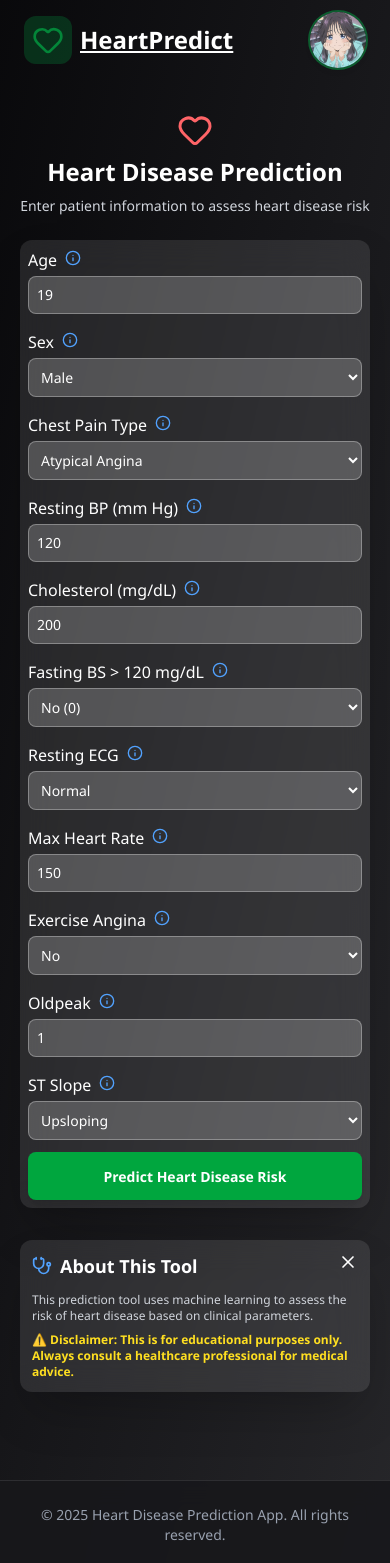
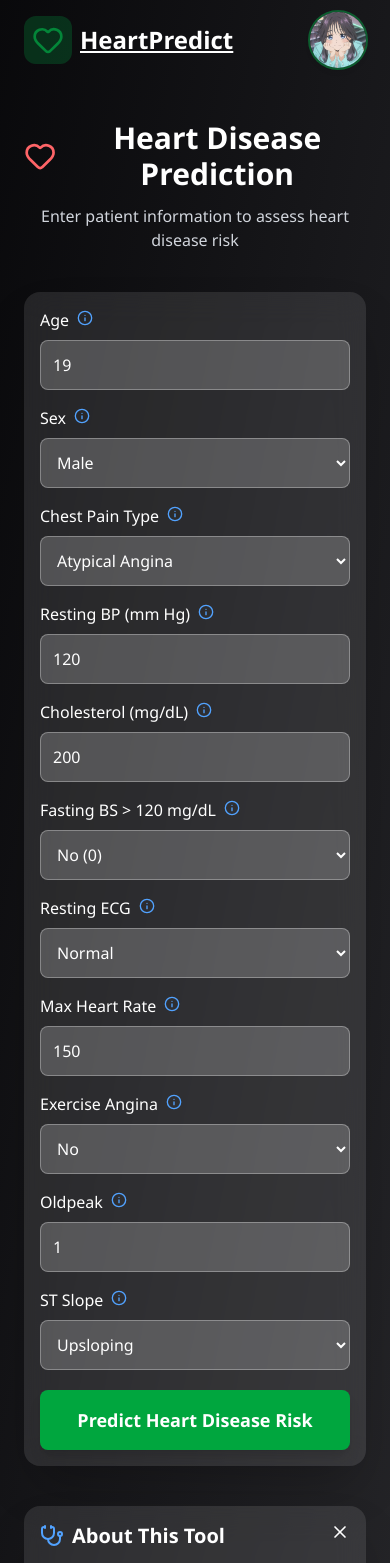
Before and after one commit to kapilsingh09/heart-disease, a React (Vite) app: page / in a window 390 px wide. Shown: the top 1563 px of the page. Built offline with nearby package versions, Linux system fonts and the light colour scheme.

Commit message:
infotooltip centerlization

```diff
--- a/src/components/HeartForm.jsx
+++ b/src/components/HeartForm.jsx
@@ -1,36 +1,30 @@
 import React, { useState } from "react";
 import { Heart, Activity, Stethoscope, Info, X } from "lucide-react";
+// import predictHeart from './api'
+// import predictHeart from "./api";
 import predictHeart from "../api";
 
 /**
  * InfoTooltip
- * Shows an info icon with a tooltip on hover or tap (for mobile).
+ * Shows an info icon with a tooltip on hover.
  * @param {string} title - Tooltip title
  * @param {string} description - Tooltip description
  */
 const InfoTooltip = ({ title, description }) => {
   const [show, setShow] = useState(false);
-
-  // Support touch devices
-  const toggleTooltip = (e) => {
-    e.preventDefault();
-    setShow((prev) => !prev);
-  };
-
   return (
-    <div className="relative inline-block ml-2 z-40">
+    <div className="relative inline-block ml-2">
       <button
         type="button"
         onMouseEnter={() => setShow(true)}
         onMouseLeave={() => setShow(false)}
-        onTouchStart={toggleTooltip}
-        className="text-blue-400 hover:text-blue-300 transition-colors focus:outline-none"
+        className="text-blue-400 hover:text-blue-300 transition-colors"
         aria-label={`Info about ${title}`}
       >
         <Info size={16} />
       </button>
       {show && (
-        <div className="absolute z-50 w-60 sm:w-64 p-3 bg-gray-700 text-white text-sm rounded-lg shadow-xl left-8 sm:left-6 top-0 transform -translate-y-1/4 sm:-translate-y-1/4">
+        <div className="absolute z-10 w-64 p-3 bg-gray-700 text-white text-sm rounded-lg shadow-xl left-1/2 top-1/2 transform -translate-x-1/2 -translate-y-1/2 flex flex-col items-center justify-center">
           <div className="font-semibold mb-1">{title}</div>
           <div className="text-gray-300">{description}</div>
         </div>
@@ -96,7 +90,7 @@ const HeartForm = () => {
       const result = await predictHeart(formData);
       setPrediction(result);
     } catch (error) {
-      setPrediction("Error: Unable to get prediction. Please try again.", error);
+      setPrediction("Error: Unable to get prediction. Please try again.",error);
     }
     setLoading(false);
   };
@@ -120,28 +114,28 @@ const HeartForm = () => {
   };
 
   return (
-    <div className="min-h-screen py-4 px-1 sm:px-4 bg-no-repeat bg-cover">
-      <div className="max-w-4xl mx-auto flex flex-col gap-4 md:gap-6 w-full">
+    <div className="min-h-screen  py-6 px-2 sm:px-4">
+      <div className="max-w-4xl mx-auto flex flex-col gap-6">
         {/* Header */}
-        <div className="text-center mb-2 sm:mb-4">
-          <div className="flex flex-col xs:flex-row items-center justify-center mb-2 sm:mb-3 gap-2">
-            <Heart className="text-red-400 mr-0 sm:mr-3" size={36} />
-            <h1 className="text-2xl xs:text-3xl sm:text-4xl font-bold text-white">
+        <div className="text-center mb-4">
+          <div className="flex items-center justify-center mb-3">
+            <Heart className="text-red-400 mr-3" size={40} />
+            <h1 className="text-3xl sm:text-4xl font-bold text-white">
               Heart Disease Prediction
             </h1>
           </div>
-          <p className="text-gray-300 text-sm xs:text-base sm:text-lg">
+          <p className="text-gray-300 text-base sm:text-lg">
             Enter patient information to assess heart disease risk
           </p>
         </div>
 
         {/* Main Form Card */}
-        <div className="max-w-7xl w-full bg-white/10 backdrop-blur-lg rounded-xl sm:rounded-2xl p-2 xs:p-4 sm:p-8 shadow-2xl mx-auto">
-          <form onSubmit={handleSubmit} className="space-y-3 sm:space-y-5">
+        <div className=" max-w-7xl  w-full bg-white/10 backdrop-blur-lg rounded-2xl p-4 sm:p-8 shadow-2xl">
+          <form onSubmit={handleSubmit} className="space-y-5">
             <div className="grid grid-cols-1 sm:grid-cols-2 gap-4">
               {/* Age */}
               <div>
-                <label className="flex flex-wrap items-center text-white font-medium mb-1 sm:mb-2">
+                <label className="flex items-center text-white font-medium mb-2">
                   Age
                   <InfoTooltip title="Age" description={fieldInfo.Age} />
                 </label>
@@ -149,7 +143,7 @@ const HeartForm = () => {
                   type="number"
                   value={formData.Age}
                   onChange={handleChange("Age")}
-                  className="w-full bg-white/20 border border-white/30 p-2 sm:p-3 rounded-lg text-white placeholder-gray-400 focus:outline-none focus:ring-2 focus:ring-blue-400 transition-all text-sm sm:text-base"
+                  className="w-full bg-white/20 border border-white/30 p-3 rounded-lg text-white placeholder-gray-400 focus:outline-none focus:ring-2 focus:ring-blue-400 transition-all"
                   min="18"
                   max="100"
                   required
@@ -158,14 +152,14 @@ const HeartForm = () => {
 
               {/* Sex */}
               <div>
-                <label className="flex flex-wrap items-center text-white font-medium mb-1 sm:mb-2">
+                <label className="flex items-center text-white font-medium mb-2">
                   Sex
                   <InfoTooltip title="Sex" description={fieldInfo.Sex} />
                 </label>
                 <select
                   value={formData.Sex}
                   onChange={handleChange("Sex")}
-                  className="w-full bg-white/20 border border-white/30 p-2 sm:p-3 rounded-lg text-white focus:outline-none focus:ring-2 focus:ring-blue-400 transition-all text-sm sm:text-base"
+                  className="w-full bg-white/20 border border-white/30 p-3 rounded-lg text-white focus:outline-none focus:ring-2 focus:ring-blue-400 transition-all"
                   required
                 >
                   <option value="M" className="bg-gray-800">
@@ -179,7 +173,7 @@ const HeartForm = () => {
 
               {/* Chest Pain Type */}
               <div>
-                <label className="flex flex-wrap items-center text-white font-medium mb-1 sm:mb-2">
+                <label className="flex items-center text-white font-medium mb-2">
                   Chest Pain Type
                   <InfoTooltip
                     title="Chest Pain Type"
@@ -189,7 +183,7 @@ const HeartForm = () => {
                 <select
                   value={formData.ChestPainType}
                   onChange={handleChange("ChestPainType")}
-                  className="w-full bg-white/20 border border-white/30 p-2 sm:p-3 rounded-lg text-white focus:outline-none focus:ring-2 focus:ring-blue-400 transition-all text-sm sm:text-base"
+                  className="w-full bg-white/20 border border-white/30 p-3 rounded-lg text-white focus:outline-none focus:ring-2 focus:ring-blue-400 transition-all"
                   required
                 >
                   <option value="ATA" className="bg-gray-800">
@@ -209,7 +203,7 @@ const HeartForm = () => {
 
               {/* Resting BP */}
               <div>
-                <label className="flex flex-wrap items-center text-white font-medium mb-1 sm:mb-2">
+                <label className="flex items-center text-white font-medium mb-2">
                   Resting BP (mm Hg)
                   <InfoTooltip
                     title="Resting Blood Pressure"
@@ -220,7 +214,7 @@ const HeartForm = () => {
                   type="number"
                   value={formData.RestingBP}
                   onChange={handleChange("RestingBP")}
-                  className="w-full bg-white/20 border border-white/30 p-2 sm:p-3 rounded-lg text-white placeholder-gray-400 focus:outline-none focus:ring-2 focus:ring-blue-400 transition-all text-sm sm:text-base"
+                  className="w-full bg-white/20 border border-white/30 p-3 rounded-lg text-white placeholder-gray-400 focus:outline-none focus:ring-2 focus:ring-blue-400 transition-all"
                   min="80"
                   max="200"
                   required
@@ -229,7 +223,7 @@ const HeartForm = () => {
 
               {/* Cholesterol */}
               <div>
-                <label className="flex flex-wrap items-center text-white font-medium mb-1 sm:mb-2">
+                <label className="flex items-center text-white font-medium mb-2">
                   Cholesterol (mg/dL)
                   <InfoTooltip
                     title="Cholesterol"
@@ -240,7 +234,7 @@ const HeartForm = () => {
                   type="number"
                   value={formData.Cholesterol}
                   onChange={handleChange("Cholesterol")}
-                  className="w-full bg-white/20 border border-white/30 p-2 sm:p-3 rounded-lg text-white placeholder-gray-400 focus:outline-none focus:ring-2 focus:ring-blue-400 transition-all text-sm sm:text-base"
+                  className="w-full bg-white/20 border border-white/30 p-3 rounded-lg text-white placeholder-gray-400 focus:outline-none focus:ring-2 focus:ring-blue-400 transition-all"
                   min="100"
                   max="600"
                   required
@@ -249,7 +243,7 @@ const HeartForm = () => {
 
               {/* Fasting BS */}
               <div>
-                <label className="flex flex-wrap items-center text-white font-medium mb-1 sm:mb-2">
+                <label className="flex items-center text-white font-medium mb-2">
                   Fasting BS {">"} 120 mg/dL
                   <InfoTooltip
                     title="Fasting Blood Sugar"
@@ -259,7 +253,7 @@ const HeartForm = () => {
                 <select
                   value={formData.FastingBS}
                   onChange={handleChange("FastingBS")}
-                  className="w-full bg-white/20 border border-white/30 p-2 sm:p-3 rounded-lg text-white focus:outline-none focus:ring-2 focus:ring-blue-400 transition-all text-sm sm:text-base"
+                  className="w-full bg-white/20 border border-white/30 p-3 rounded-lg text-white focus:outline-none focus:ring-2 focus:ring-blue-400 transition-all"
                   required
                 >
                   <option value={0} className="bg-gray-800">
@@ -273,7 +267,7 @@ const HeartForm = () => {
 
               {/* Resting ECG */}
               <div>
-                <label className="flex flex-wrap items-center text-white font-medium mb-1 sm:mb-2">
+                <label className="flex items-center text-white font-medium mb-2">
                   Resting ECG
                   <InfoTooltip
                     title="Resting ECG"
@@ -283,7 +277,7 @@ const HeartForm = () => {
                 <select
                   value={formData.RestingECG}
                   onChange={handleChange("RestingECG")}
-                  className="w-full bg-white/20 border border-white/30 p-2 sm:p-3 rounded-lg text-white focus:outline-none focus:ring-2 focus:ring-blue-400 transition-all text-sm sm:text-base"
+                  className="w-full bg-white/20 border border-white/30 p-3 rounded-lg text-white focus:outline-none focus:ring-2 focus:ring-blue-400 transition-all"
                   required
                 >
                   <option value="Normal" className="bg-gray-800">
@@ -300,7 +294,7 @@ const HeartForm = () => {
 
               {/* Max HR */}
               <div>
-                <label className="flex flex-wrap items-center text-white font-medium mb-1 sm:mb-2">
+                <label className="flex items-center text-white font-medium mb-2">
                   Max Heart Rate
                   <InfoTooltip
                     title="Maximum Heart Rate"
@@ -311,7 +305,7 @@ const HeartForm = () => {
                   type="number"
                   value={formData.MaxHR}
                   onChange={handleChange("MaxHR")}
-                  className="w-full bg-white/20 border border-white/30 p-2 sm:p-3 rounded-lg text-white placeholder-gray-400 focus:outline-none focus:ring-2 focus:ring-blue-400 transition-all text-sm sm:text-base"
+                  className="w-full bg-white/20 border border-white/30 p-3 rounded-lg text-white placeholder-gray-400 focus:outline-none focus:ring-2 focus:ring-blue-400 transition-all"
                   min="60"
                   max="220"
                   required
@@ -320,7 +314,7 @@ const HeartForm = () => {
 
               {/* Exercise Angina */}
               <div>
-                <label className="flex flex-wrap items-center text-white font-medium mb-1 sm:mb-2">
+                <label className="flex items-center text-white font-medium mb-2">
                   Exercise Angina
                   <InfoTooltip
                     title="Exercise Angina"
@@ -330,7 +324,7 @@ const HeartForm = () => {
                 <select
                   value={formData.ExerciseAngina}
                   onChange={handleChange("ExerciseAngina")}
-                  className="w-full bg-white/20 border border-white/30 p-2 sm:p-3 rounded-lg text-white focus:outline-none focus:ring-2 focus:ring-blue-400 transition-all text-sm sm:text-base"
+                  className="w-full bg-white/20 border border-white/30 p-3 rounded-lg text-white focus:outline-none focus:ring-2 focus:ring-blue-400 transition-all"
                   required
                 >
                   <option value="Y" className="bg-gray-800">
@@ -344,7 +338,7 @@ const HeartForm = () => {
 
               {/* Oldpeak */}
               <div>
-                <label className="flex flex-wrap items-center text-white font-medium mb-1 sm:mb-2">
+                <label className="flex items-center text-white font-medium mb-2">
                   Oldpeak
                   <InfoTooltip
                     title="Oldpeak"
@@ -355,7 +349,7 @@ const HeartForm = () => {
                   type="number"
                   value={formData.Oldpeak}
                   onChange={handleChange("Oldpeak")}
-                  className="w-full bg-white/20 border border-white/30 p-2 sm:p-3 rounded-lg text-white placeholder-gray-400 focus:outline-none focus:ring-2 focus:ring-blue-400 transition-all text-sm sm:text-base"
+                  className="w-full bg-white/20 border border-white/30 p-3 rounded-lg text-white placeholder-gray-400 focus:outline-none focus:ring-2 focus:ring-blue-400 transition-all"
                   step="0.1"
                   min="0"
                   max="6"
@@ -365,7 +359,7 @@ const HeartForm = () => {
 
               {/* ST Slope */}
               <div>
-                <label className="flex flex-wrap items-center text-white font-medium mb-1 sm:mb-2">
+                <label className="flex items-center text-white font-medium mb-2">
                   ST Slope
                   <InfoTooltip
                     title="ST Slope"
@@ -375,7 +369,7 @@ const HeartForm = () => {
                 <select
                   value={formData.ST_Slope}
                   onChange={handleChange("ST_Slope")}
-                  className="w-full bg-white/20 border border-white/30 p-2 sm:p-3 rounded-lg text-white focus:outline-none focus:ring-2 focus:ring-blue-400 transition-all text-sm sm:text-base"
+                  className="w-full bg-white/20 border border-white/30 p-3 rounded-lg text-white focus:outline-none focus:ring-2 focus:ring-blue-400 transition-all"
                   required
                 >
                   <option value="Up" className="bg-gray-800">
@@ -395,7 +389,7 @@ const HeartForm = () => {
             <button
               type="submit"
               disabled={loading}
-              className="w-full bg-green-600 text-white p-3 sm:p-4 rounded-lg font-semibold text-base sm:text-lg transform hover:scale-[1.01] hover:cursor-pointer transition-all duration-200 shadow-lg disabled:opacity-50 disabled:cursor-not-allowed disabled:transform-none"
+              className="w-full bg-green-600 text-white p-4 rounded-lg font-semibold text-lg transform hover:scale-101  hover:cursor-pointer transition-all duration-200 shadow-lg disabled:opacity-50 disabled:cursor-not-allowed disabled:transform-none"
             >
               {loading ? (
                 <span className="flex items-center justify-center">
@@ -418,10 +412,10 @@ const HeartForm = () => {
                       d="M4 12a8 8 0 018-8V0C5.373 0 0 5.373 0 12h4zm2 5.291A7.962 7.962 0 014 12H0c0 3.042 1.135 5.824 3 7.938l3-2.647z"
                     ></path>
                   </svg>
-                  <span className="text-sm sm:text-base">Analyzing...</span>
+                  Analyzing...
                 </span>
               ) : (
-                <span className="text-sm sm:text-lg">Predict Heart Disease Risk</span>
+                "Predict Heart Disease Risk"
               )}
             </button>
           </form>
@@ -429,7 +423,7 @@ const HeartForm = () => {
           {/* Prediction Result */}
           {prediction && (
             <div
-              className={`mt-4 sm:mt-6 p-4 sm:p-6 text-center font-bold text-base sm:text-lg rounded-xl shadow-lg transform transition-all duration-500 ${
+              className={`mt-6 p-6 text-center font-bold text-lg rounded-xl shadow-lg transform transition-all duration-500 ${
                 prediction.includes("Low")
                   ? "bg-green-500/30 border-2 border-green-400 text-green-100"
                   : prediction.startsWith("Error")
@@ -439,34 +433,34 @@ const HeartForm = () => {
             >
               <div className="flex items-center justify-center mb-2">
                 {prediction.includes("Low") ? (
-                  <Heart className="mr-2 text-green-300" size={24} />
+                  <Heart className="mr-2 text-green-300" size={28} />
                 ) : prediction.startsWith("Error") ? (
-                  <Info className="mr-2 text-yellow-300" size={24} />
+                  <Info className="mr-2 text-yellow-300" size={28} />
                 ) : (
-                  <Activity className="mr-2 text-red-300" size={24} />
+                  <Activity className="mr-2 text-red-300" size={28} />
                 )}
               </div>
-              <span className="break-words">{prediction}</span>
+              {prediction}
             </div>
           )}
         </div>
 
         {/* About Section - always at the bottom, can be closed */}
         {showAbout && (
-          <div className="w-full bg-white/10 mt-4 backdrop-blur-lg rounded-xl sm:rounded-2xl p-3 xs:p-4 sm:p-6 text-white shadow-2xl relative max-w-3xl mx-auto">
+          <div className="w-full bg-white/10 mt-4 backdrop-blur-lg rounded-2xl p-4 sm:p-6 text-white shadow-2xl relative max-w-3xl mx-auto">
             {/* Close Button */}
             <button
               onClick={() => setShowAbout(false)}
-              className="absolute top-3 right-3 sm:top-4 sm:right-4 text-white hover:text-red-400"
+              className="absolute top-4 right-4 text-white hover:text-red-400"
               aria-label="Close About Section"
             >
               <X size={20} />
             </button>
-            <div className="flex items-center mb-3 sm:mb-4">
-              <Stethoscope className="mr-2 text-blue-400" size={20} />
-              <h3 className="text-lg sm:text-xl font-semibold">About This Tool</h3>
+            <div className="flex items-center mb-4">
+              <Stethoscope className="mr-2 text-blue-400" size={24} />
+              <h3 className="text-xl font-semibold">About This Tool</h3>
             </div>
-            <div className="space-y-2 sm:space-y-3 text-xs sm:text-sm text-gray-300">
+            <div className="space-y-3 text-sm text-gray-300">
               <p>
                 This prediction tool uses machine learning to assess the risk of
                 heart disease based on clinical parameters.
@@ -481,7 +475,7 @@ const HeartForm = () => {
         {!showAbout && (
           <button
             onClick={() => setShowAbout(true)}
-            className="bg-blue-500 text-white px-4 py-2 rounded-md mt-2 hover:bg-blue-600 max-w-xs w-full xs:w-auto mx-auto"
+            className="bg-white/20  text-white px-4 py-2 w-full rounded-md mt-2 hover:bg-white/30 max-w-xs mx-auto"
           >
             Show About
           </button>
```
